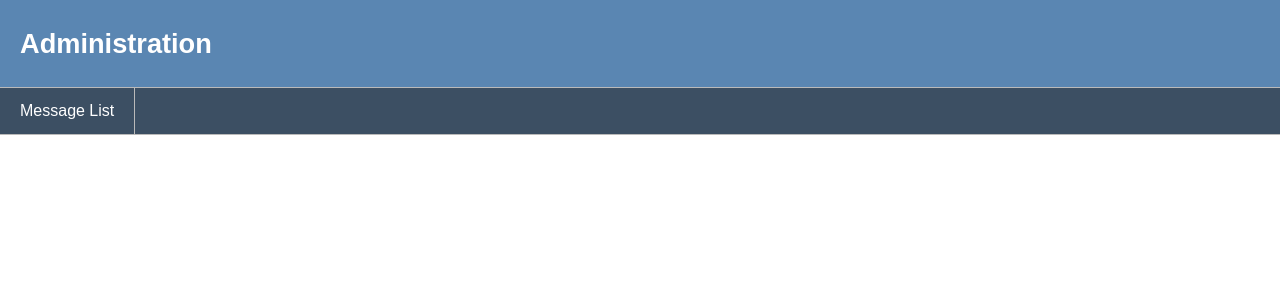
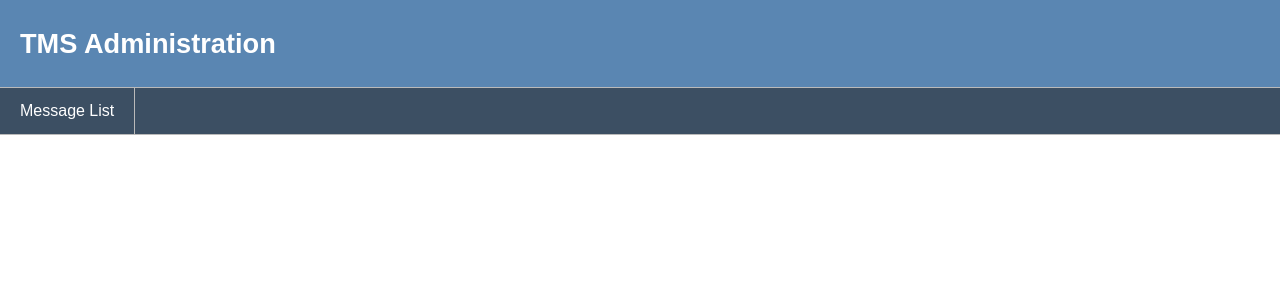
Before and after one commit to bmaynard/TMS, a Python web app: template www/templates/base.html in a window 1280 px wide. Shown: the top 300 px of the page. Run offline with Jinja, Linux system fonts and the light colour scheme; the template is opened without the code that fills it, so the values that code supplies are empty.

Commit message:
^ Updated text on template header

```diff
--- a/www/templates/base.html
+++ b/www/templates/base.html
@@ -3,7 +3,7 @@
 	<head>
 		<meta http-equiv="Content-Type" content="text/html; charset=UTF-8" />
 
-		<title>{% block title %}{% endblock %}</title>
+		<title>TMS Administrator | {% block title %}{% endblock %}</title>
 		<style media="all" type="text/css">
 			@import "css/reset.css";
 			@import "css/style.css";
@@ -17,7 +17,7 @@
 <body>
 	<div id="wrapper">
 		<div class="logo">
-			<h1>Administration</h1>
+			<h1>TMS Administration</h1>
 		</div>
 		<div class="navigation">
 			<ul class="clearfix">
```
